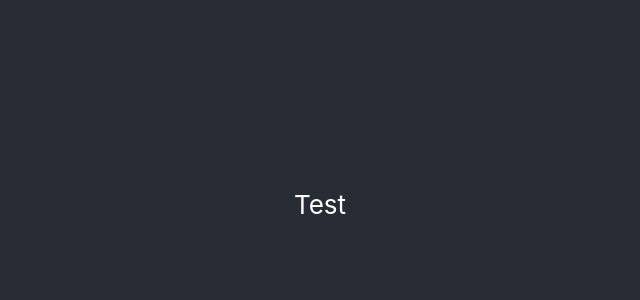
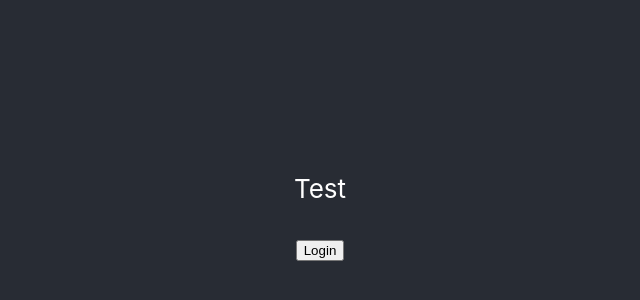
Before and after one commit to kevink856/communifyy, a React (Create React App) app: page / in a window 1280 px wide. Shown: the part 196-496 px from the top of the page, without its empty margins (320-960 px from the left). Built offline with nearby package versions, Linux system fonts and the light colour scheme.

Commit message:
Add Button

```diff
--- a/public/index.html
+++ b/public/index.html
@@ -24,7 +24,7 @@
       work correctly both with client-side routing and a non-root public URL.
       Learn how to configure a non-root public URL by running `npm run build`.
     -->
-    <title>React App</title>
+    <title>communifyy</title>
   </head>
   <body>
     <noscript>You need to enable JavaScript to run this app.</noscript>
--- a/src/App.css
+++ b/src/App.css
@@ -1,16 +1,5 @@
 .App {
   text-align: center;
-}
-
-.App-logo {
-  height: 40vmin;
-  pointer-events: none;
-}
-
-@media (prefers-reduced-motion: no-preference) {
-  .App-logo {
-    animation: App-logo-spin infinite 20s linear;
-  }
 }
 
 .App-header {
@@ -27,12 +16,3 @@
 .App-link {
   color: #61dafb;
 }
-
-@keyframes App-logo-spin {
-  from {
-    transform: rotate(0deg);
-  }
-  to {
-    transform: rotate(360deg);
-  }
-}
--- a/src/App.js
+++ b/src/App.js
@@ -1,5 +1,8 @@
 import logo from './logo.svg';
 import './App.css';
+
+// Import components
+import LoginButton from "./components/LoginButton";
 
 function App() {
   return (
@@ -8,6 +11,9 @@ function App() {
         <p>
           Test
         </p>
+        <div>
+          <LoginButton />
+        </div>
       </header>
     </div>
   );
--- /dev/null
+++ b/src/components/LoginButton.js
@@ -0,0 +1,9 @@
+const LoginButton = () => {
+    return (
+        <button>
+            Login
+        </button>
+    );
+}
+
+export default LoginButton;
```
